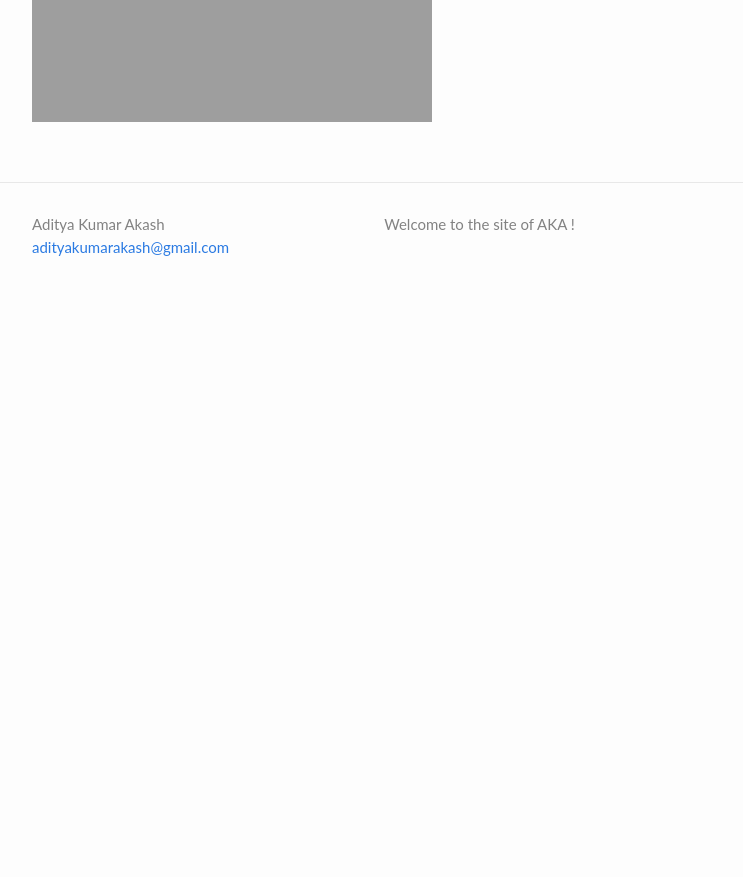
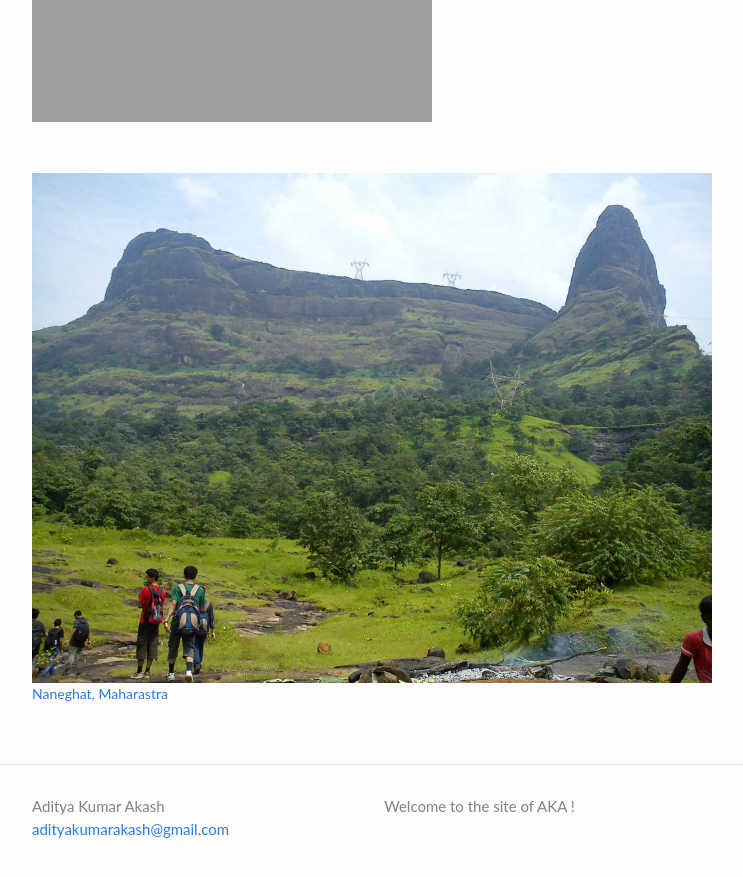
Before and after one commit to adityakumarakash/adityakumarakash.github.io, a Jekyll site: the page built from personal.md, in a window 1280 px wide and 900 px high, scrolled down 2032 px. Shown: the top 877 px of the window, without its empty margins (268-1011 px from the left). Built offline with Jekyll 4.4.1, drawn with Linux system fonts in a browser that asks for light colours; before the commit the page ends 2350 px from its top, so only the background shows below that.

Commit message:
Update personal.md

```diff
--- a/personal.md
+++ b/personal.md
@@ -17,24 +17,29 @@ I am passionate about yoga and hiking. Helps me enjoy a balanced life :relaxed:.
 > To lose my mind and find my soul."
 
 ![Yoga](https://adityakumarakash.github.io/img/headstand.jpg)
-Krabi, Thailand
+[Krabi, Thailand](https://en.wikipedia.org/wiki/Krabi)
 
 <br>
 
 ![Harz](https://adityakumarakash.github.io/img/Harz.JPG)
-Harz Mountains, Germany
+[Harz Mountains, Germany](https://en.wikipedia.org/wiki/Harz)
 
 <br>
 
 ![Treck](https://adityakumarakash.github.io/img/Sylt.JPG)
-Sylt, Germany
+[Sylt, Germany](https://en.wikipedia.org/wiki/Sylt)
 
 <br>
 
 ![Rajmachi](https://adityakumarakash.github.io/img/Rajmachi.jpg)
-Rajmachi Fort Treck, Maharastra
+[Rajmachi Fort Treck, Maharastra](https://en.wikipedia.org/wiki/Rajmachi)
 
 <br>
 
 ![KumarParvat](https://adityakumarakash.github.io/img/krparvat.JPG)
-Kumar Parvat Treck, Karnataka
+[Kumar Parvat Treck, Karnataka](https://en.wikipedia.org/wiki/Pushpagiri_(mountain))
+
+<br>
+
+![Naneghat](https://adityakumarakash.github.io/img/naneghat.jpg)
+[Naneghat, Maharastra](https://en.wikipedia.org/wiki/Naneghat)
```
